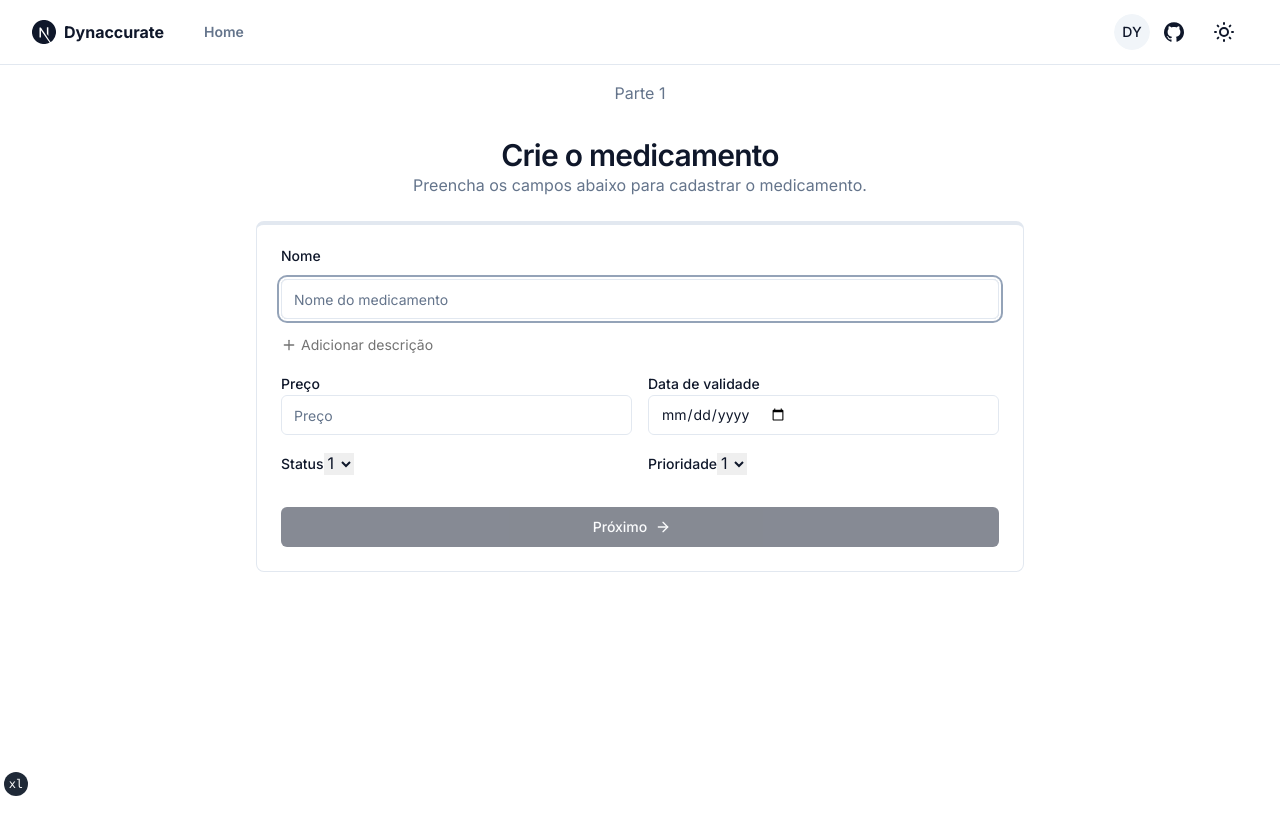
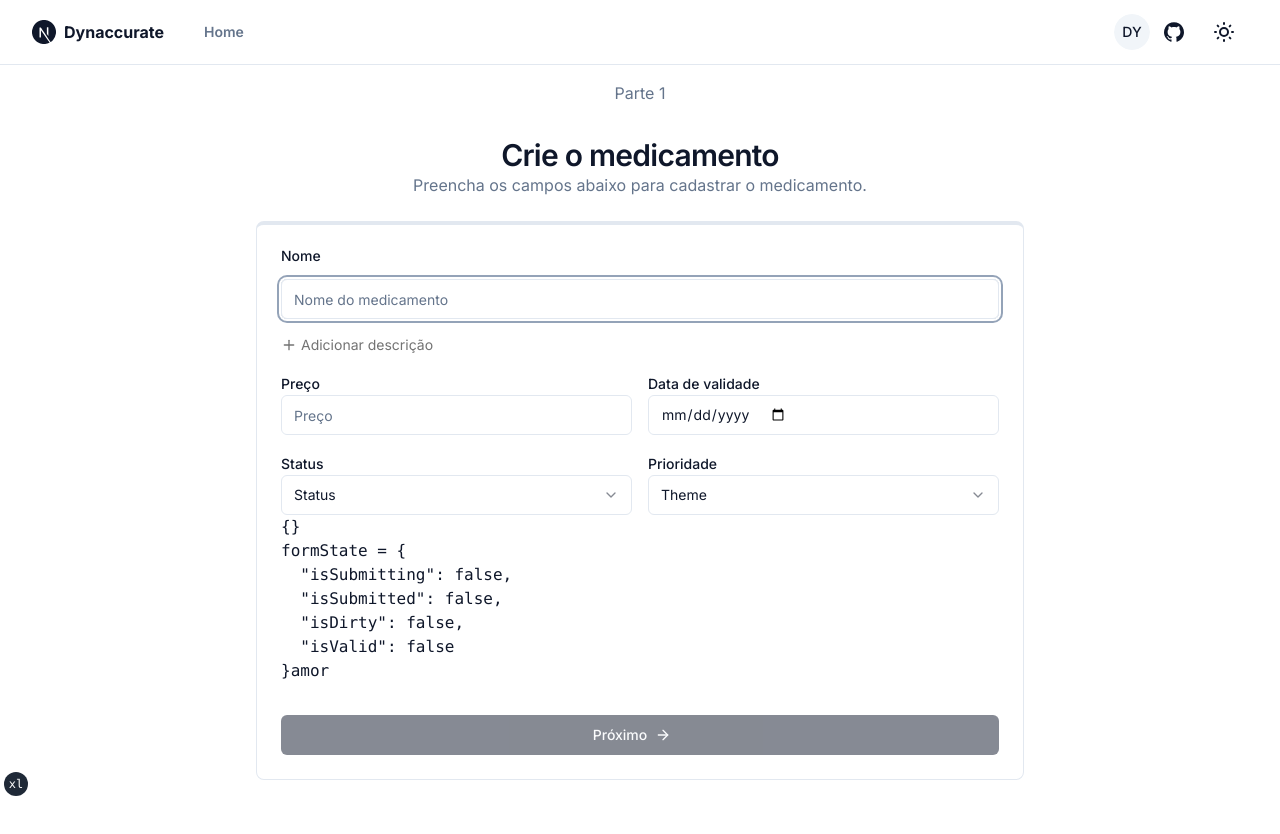
Before and after one commit to ocoiel/desafio-dynaccurate-frontend, a Next.js app: page /new in a window 1280 px wide. Before the commit the page ends 800 px from the top, so only its background shows below. Built offline with nearby package versions, Linux system fonts and the light colour scheme.

Commit message:
feat: integrate `react-hook-form` with `shadcn` ui

```diff
--- a/app/new/page.tsx
+++ b/app/new/page.tsx
@@ -1,18 +1,24 @@
 "use client"
 
 import { useState } from "react"
-import { useRouter } from "next/navigation"
 import { createMedicament } from "@/service/api"
 import { zodResolver } from "@hookform/resolvers/zod"
 import { useMutation, useQueryClient } from "@tanstack/react-query"
 import { ArrowRight } from "lucide-react"
-import { useForm, type FieldError } from "react-hook-form"
+import { Controller, useForm, type FieldError } from "react-hook-form"
 
 import { Medicaments, medSchema } from "@/types/medicament-schema"
 import { useToast } from "@/hooks/use-toast"
 import { Button } from "@/components/ui/button"
 import { Input } from "@/components/ui/input"
 import { Label } from "@/components/ui/label"
+import {
+  Select,
+  SelectContent,
+  SelectItem,
+  SelectTrigger,
+  SelectValue,
+} from "@/components/ui/select"
 import { Textarea } from "@/components/ui/textarea"
 import { Icons } from "@/components/icons"
 import { Dropzone } from "@/components/uploader"
@@ -43,16 +49,21 @@ const AlertInput = ({ children }: { children: React.ReactNode }) =>
 export default function CreateMedicament() {
   const [hasDescription, setHasDescription] = useState(false)
   const [id_state, setId] = useState("")
-  const router = useRouter()
 
   const {
     register,
     handleSubmit,
     watch,
+    control,
     formState: { errors, isSubmitting, isSubmitted, isDirty, isValid },
   } = useForm<Medicaments>({
     mode: "onChange",
-    resolver: zodResolver(medSchema.omit({ id: true })),
+    resolver: zodResolver(
+      medSchema.omit({
+        id: true,
+        image_url: true,
+      })
+    ),
   })
 
   // The onSubmit function is invoked by RHF only if the validation is OK.
@@ -170,24 +181,68 @@ export default function CreateMedicament() {
               </div>
               <div className="flex w-full flex-row justify-around gap-x-4">
                 <div className="w-full">
-                  <Label>Status</Label>
-                  <select>
-                    <option value="1">1</option>
-                    <option value="2">2</option>
-                    <option value="3">3</option>
-                  </select>
+                  <Label htmlFor="status">Status</Label>
+                  <Controller
+                    name="status"
+                    control={control}
+                    defaultValue={null}
+                    render={({ field }) => (
+                      <Select
+                        onValueChange={(selected) => field.onChange(selected)}
+                      >
+                        <SelectTrigger className="w-full">
+                          <SelectValue placeholder="Status" />
+                        </SelectTrigger>
+                        <SelectContent>
+                          <SelectItem value="ideia">Ideia</SelectItem>
+                          <SelectItem value="a fazer">A Fazer</SelectItem>
+                          <SelectItem value="em progresso">
+                            Em Progresso
+                          </SelectItem>
+                          <SelectItem value="concluido">Concluído</SelectItem>
+                          <SelectItem value="cancelado">Cancelado</SelectItem>
+                        </SelectContent>
+                      </Select>
+                    )}
+                  />
                 </div>
 
                 <div className="w-full">
                   <Label>Prioridade</Label>
-                  <select>
-                    <option value="1">1</option>
-                    <option value="2">2</option>
-                    <option value="3">3</option>
-                  </select>
+                  <Controller
+                    name="priority"
+                    control={control}
+                    defaultValue={null}
+                    render={({ field }) => (
+                      <Select
+                        onValueChange={(selected) => field.onChange(selected)}
+                      >
+                        <SelectTrigger className="w-full">
+                          <SelectValue placeholder="Theme" />
+                        </SelectTrigger>
+                        <SelectContent {...register("priority")}>
+                          <SelectItem value="baixa">Baixa</SelectItem>
+                          <SelectItem value="media">Média</SelectItem>
+                          <SelectItem value="alta">Alta</SelectItem>
+                        </SelectContent>
+                      </Select>
+                    )}
+                  />
                 </div>
               </div>
             </div>
+            <pre>{JSON.stringify(formatErrors, null, 2)}</pre>
+            <pre>{JSON.stringify(watch(), null, 2)}</pre>
+            <pre>
+              formState ={" "}
+              {JSON.stringify(
+                { isSubmitting, isSubmitted, isDirty, isValid },
+                null,
+                2
+              )}
+              amor
+            </pre>
+
             <Button
               type="submit"
               className="mt-8 gap-2"
--- a/components/uploader.tsx
+++ b/components/uploader.tsx
@@ -92,7 +92,7 @@ export const Dropzone: React.FC<DropzoneProps> = ({
     files.forEach((file) => formData.append("file", file))
 
     const data = await axios.put(
-      `http://127.0.0.1:3333/med/${medicament_id}/upload-image`,
+      `http://127.0.0.1:3334/med/${medicament_id}/upload-image`,
       formData
     )
 
```
